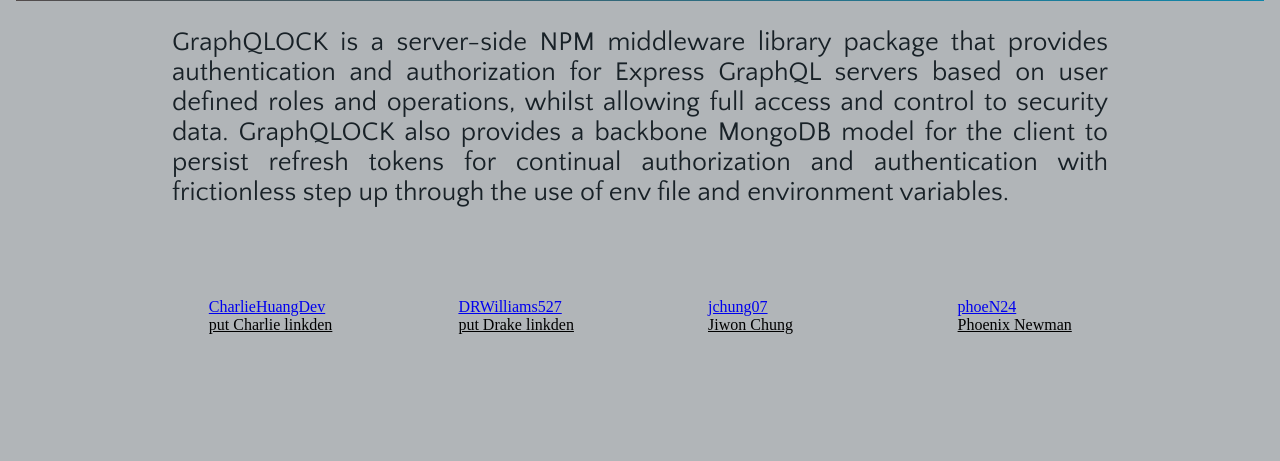
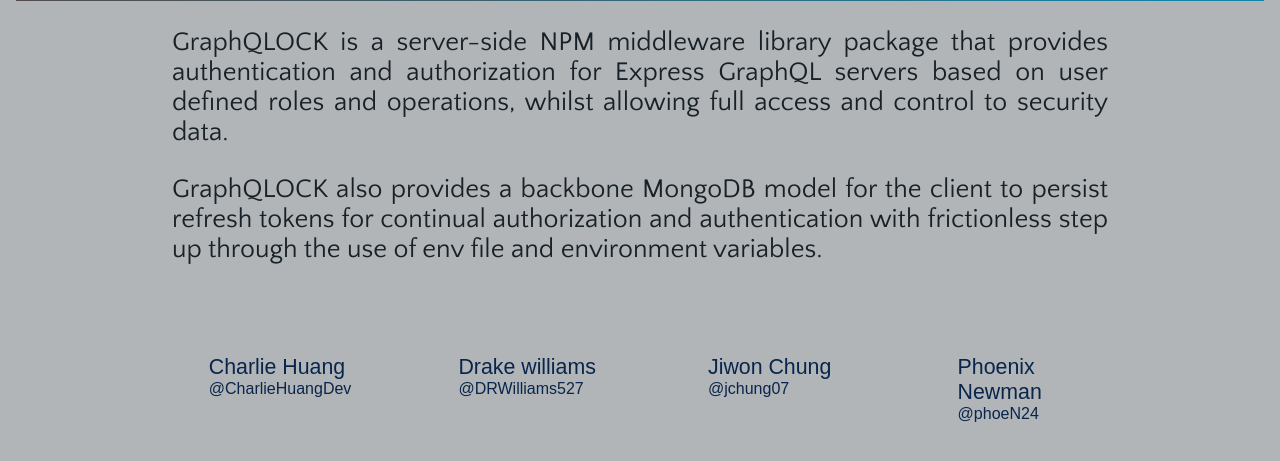
Before and after one commit to phoeN24/graphQLOCK-splash, a React app: page / in a window 1280 px wide. Shown: the part 135-596 px from the top of the page. Built offline with nearby package versions, Linux system fonts and the light colour scheme; a web font is replaced by a local one.

Commit message:
ready to deploy

```diff
--- a/src/components/graphqlock.js
+++ b/src/components/graphqlock.js
@@ -6,8 +6,11 @@
       <p>
        GraphQLOCK is a server-side NPM middleware library package that provides authentication and authorization for Express GraphQL
        servers based on user defined roles and operations, whilst allowing full access and control to security data.
-       GraphQLOCK also provides a backbone MongoDB model for the client to persist refresh tokens for continual authorization
-       and authentication with frictionless step up through the use of env file and environment variables.
+
+      </p>
+      <p>
+        GraphQLOCK also provides a backbone MongoDB model for the client to persist refresh tokens for continual authorization
+        and authentication with frictionless step up through the use of env file and environment variables.
       </p>
     </div>
   )
--- a/src/components/theTeam.js
+++ b/src/components/theTeam.js
@@ -4,20 +4,20 @@
   return (
     <ul class="team">
       <div class="dev">
-        <a class="github" href="https://github.com/CharlieHuangDev" target="_blank">CharlieHuangDev</a><br/>
-        <a class="linkden" href="https://github.com/CharlieHuangDev" target="_blank">put Charlie linkden</a>
+        <a class="linkden" href="https://www.linkedin.com/in/huangcharlie/" target="_blank">Charlie Huang</a><br/>
+        <a class="github" href="https://github.com/CharlieHuangDev" target="_blank">@CharlieHuangDev</a>
       </div>
       <div class="dev">
-        <a class="github" href="https://github.com/DRWilliams527" target="_blank">DRWilliams527</a><br/>
-        <a class="linkden" href="https://github.com/CharlieHuangDev" target="_blank">put Drake linkden</a>
+        <a class="linkden" href="https://www.linkedin.com/in/drake-williams-7b8b1262/" target="_blank">Drake williams</a><br/>
+        <a class="github" href="https://github.com/DRWilliams527" target="_blank">@DRWilliams527</a>
       </div>
       <div class="dev">
-        <a class="github" href="https://github.com/jchung07" target="_blank">jchung07</a><br/>
-        <a class="linkden" href="https://www.linkedin.com/in/jchung07/" target="_blank">Jiwon Chung</a>
+        <a class="linkden" href="https://www.linkedin.com/in/jchung07/" target="_blank">Jiwon Chung</a><br/>
+        <a class="github" href="https://github.com/jchung07" target="_blank">@jchung07</a>
       </div>
       <div class="dev">
-        <a class="github" href="https://github.com/phoeN24" target="_blank">phoeN24</a><br/>
-        <a class="linkden" href="https://www.linkedin.com/in/phoenixnewman/" target="_blank">Phoenix Newman</a>
+        <a class="linkden" href="https://www.linkedin.com/in/phoenixnewman/" target="_blank">Phoenix Newman</a><br/>
+        <a class="github" href="https://github.com/phoeN24" target="_blank">@phoeN24</a>
       </div>
     </ul>
 
--- a/src/styles.css
+++ b/src/styles.css
@@ -43,6 +43,7 @@
 
 #about {
   height: auto;
+  margin-bottom: 100px;
   margin: auto;
   width: 75%;
   color: #182127;
@@ -64,7 +65,7 @@
   border-radius: 5px;
   border: 0.1em solid lightgray;
   box-sizing: content-box;
-  font: bold 18px Arial;
+  font: bold 18px sans-serif;
   text-decoration: none;
   color: #d3d0d0;
   height: 28px;
@@ -77,7 +78,22 @@
 }
 
 .linkden {
-  color: black;
+  font-family: 'Asap Condensed', sans-serif;
+  font-size: 16pt;
+  text-decoration: none;
+  color:rgb(9, 37, 75);
+}
+.linkden:hover {
+  color: rgb(216, 52, 52);
+}
+
+.github{
+  text-decoration: none;
+  color:rgb(9, 37, 75);
+  font-family: 'Asap Condensed', sans-serif;
+}
+.github:hover {
+  color: rgb(216, 52, 52);
 }
 
 #logo {
```
Also changed, not shown: src/components/Articles.js (deleted).
